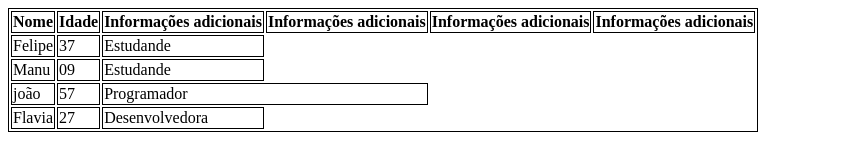
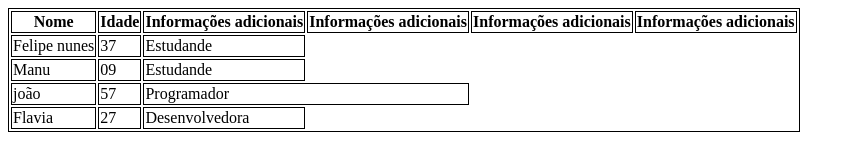
Before and after one commit to Felipenfcruz/aula-tabela, a plain HTML site: page index.html in a window 1280 px wide. Shown: the whole page, without its empty margins (0-855 px from the left). Drawn offline with Linux system fonts and the light colour scheme.

Commit message:
adicionado o sobre nome nunes

```diff
--- a/index.html
+++ b/index.html
@@ -29,7 +29,7 @@
 
  </tbody>
  <tr>
-    <td>Felipe</td>
+    <td>Felipe nunes</td>
     <td>37</td>
     <td>Estudande</td>
 </tr>
```
